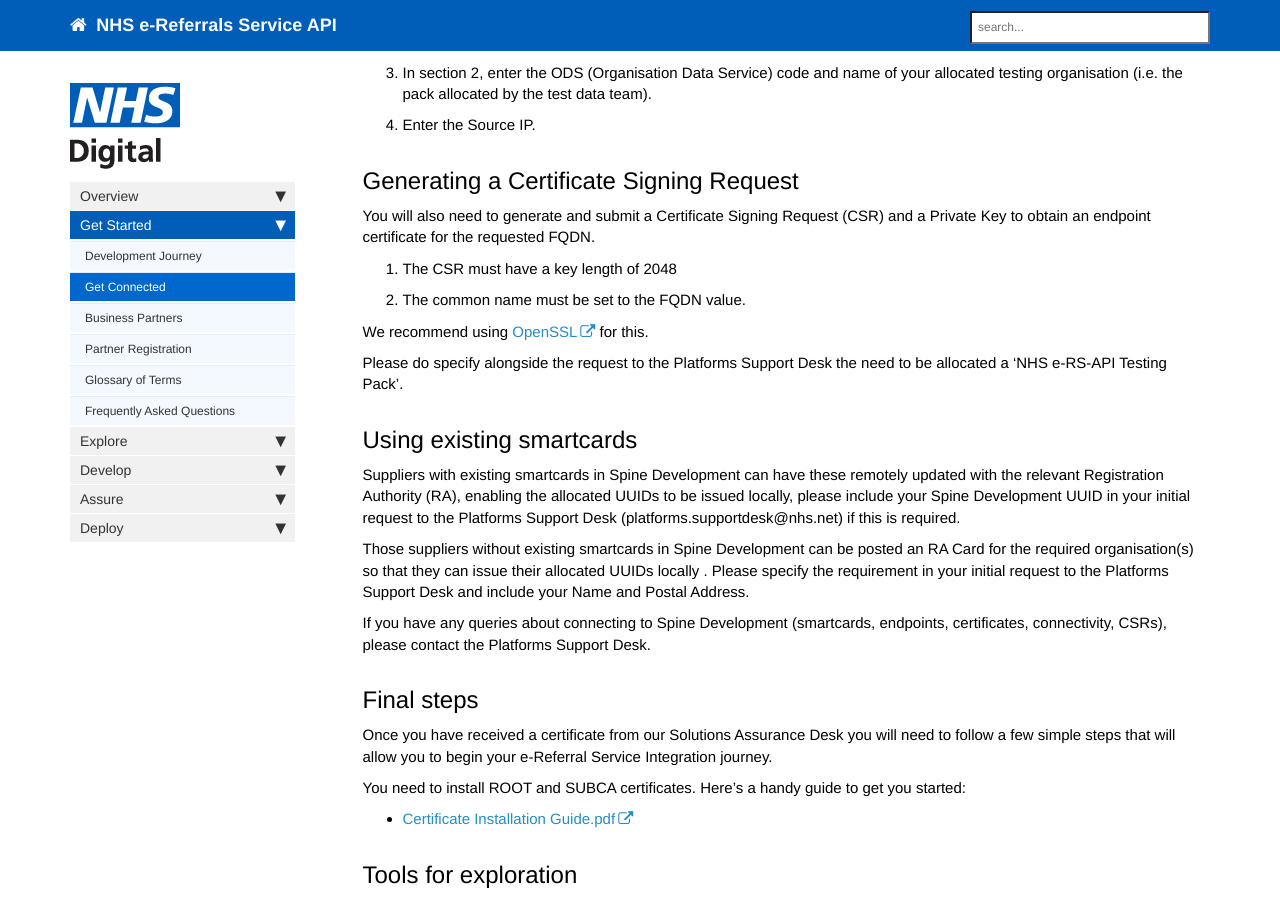
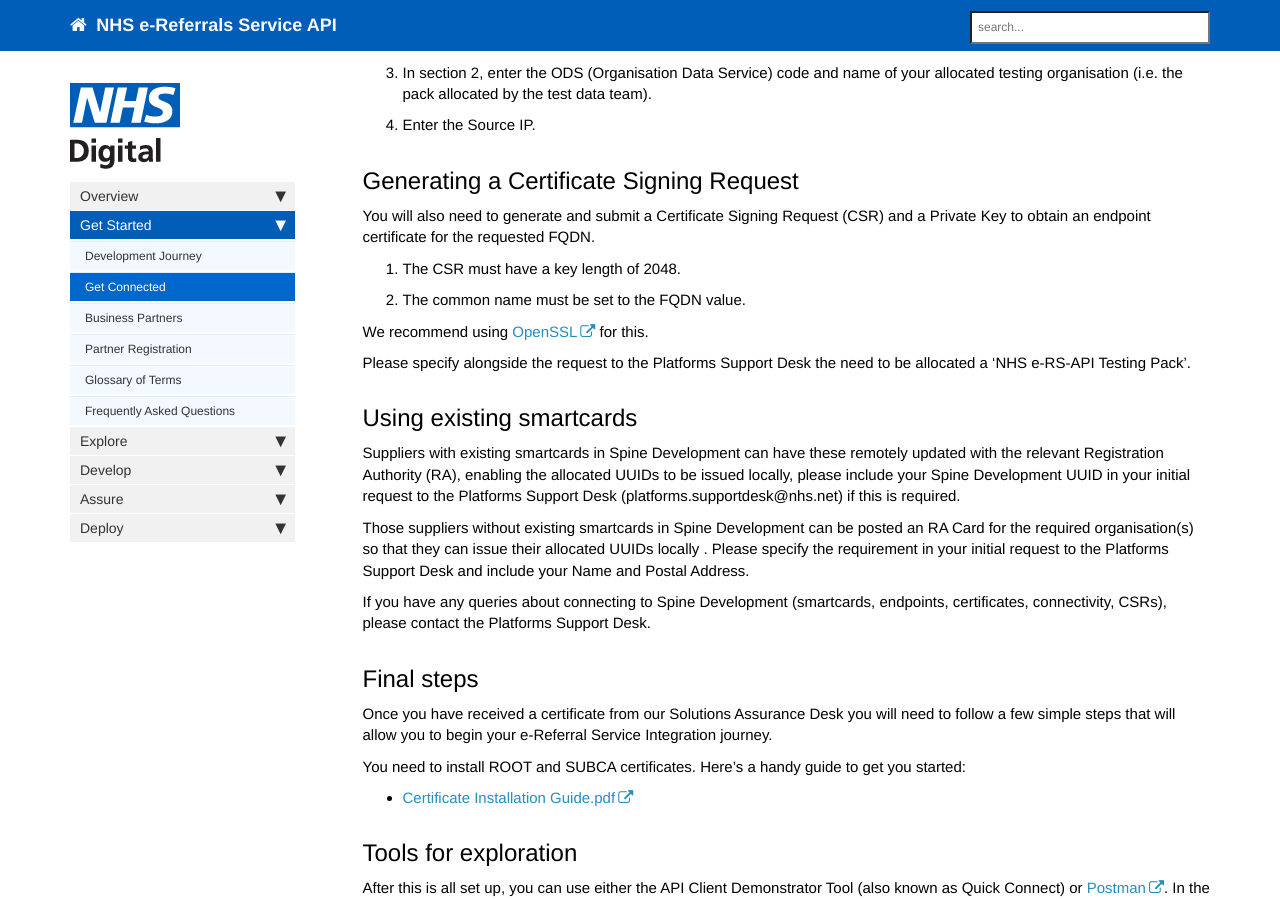
Before and after one commit to nhsconnect/digital-referrals, a Jekyll site: the page built from pages/getstarted/getstarted_get_connected.md, in a window 1280 px wide and 900 px high, scrolled down 792 px. Built offline with Jekyll 4.4.1, drawn with Linux system fonts in a browser that asks for light colours; nearby versions of some CDN libraries; comment, search, counter and statistics services are not loaded.

Commit message:
Minor changes to language

```diff
--- a/pages/getstarted/getstarted_get_connected.md
+++ b/pages/getstarted/getstarted_get_connected.md
@@ -41,12 +41,12 @@ Once you have downloaded the form, please enter the following information and re
 
 You will also need to generate and submit a Certificate Signing Request (CSR) and a Private Key to obtain an endpoint certificate for the requested FQDN.
 
-1. The CSR must have a key length of 2048
+1. The CSR must have a key length of 2048.
 2. The common name must be set to the FQDN value.
 
 We recommend using [OpenSSL](http://slproweb.com/products/Win32OpenSSL.html) for this.
 
-Please do specify alongside the request to the Platforms Support Desk the need to be allocated a ‘NHS e-RS-API Testing Pack’.
+Please specify alongside the request to the Platforms Support Desk the need to be allocated a ‘NHS e-RS-API Testing Pack’.
 
 ## Using existing smartcards ##
 
```
Also changed, not shown: index.md (+1 -1 lines).
